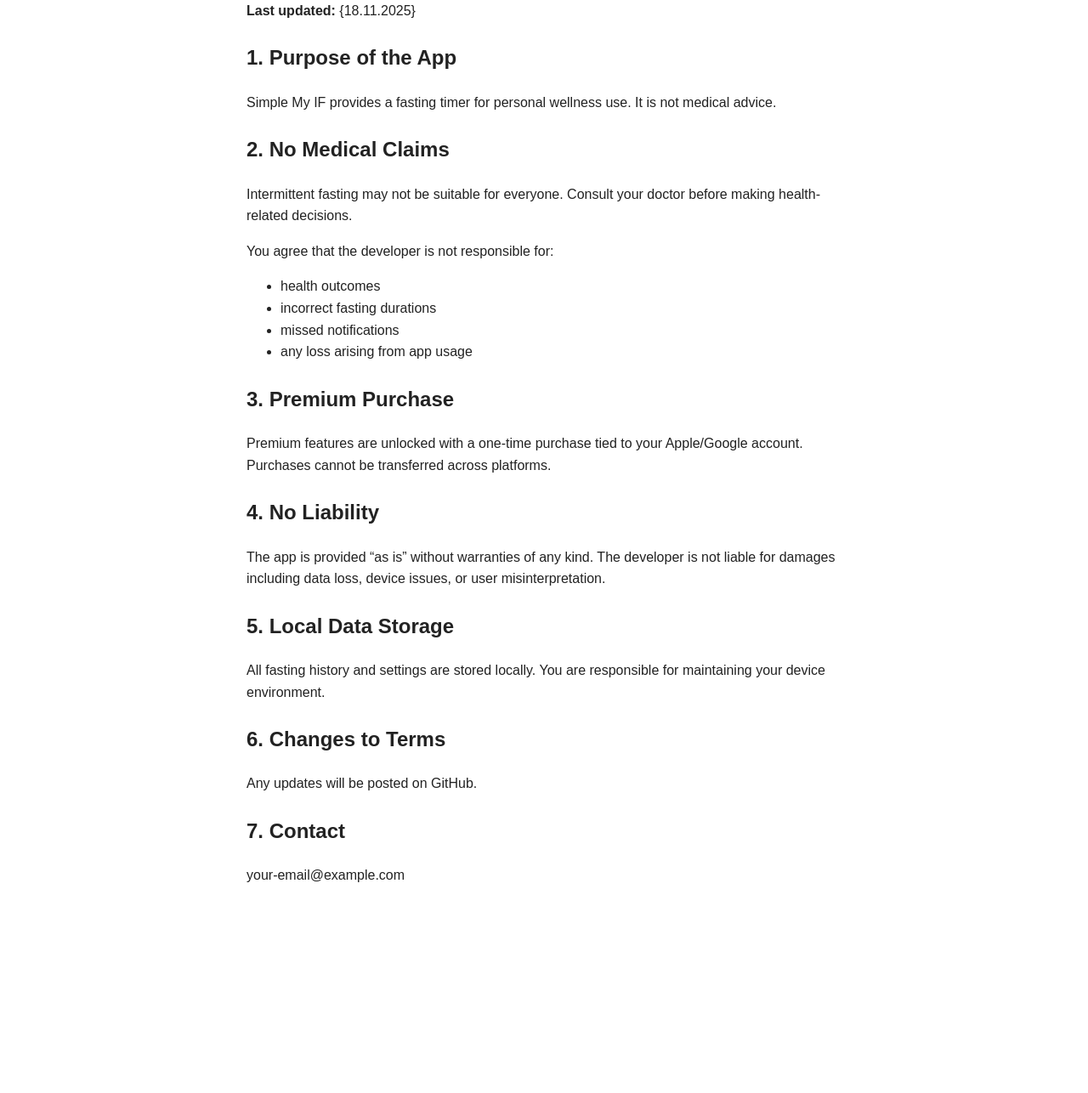
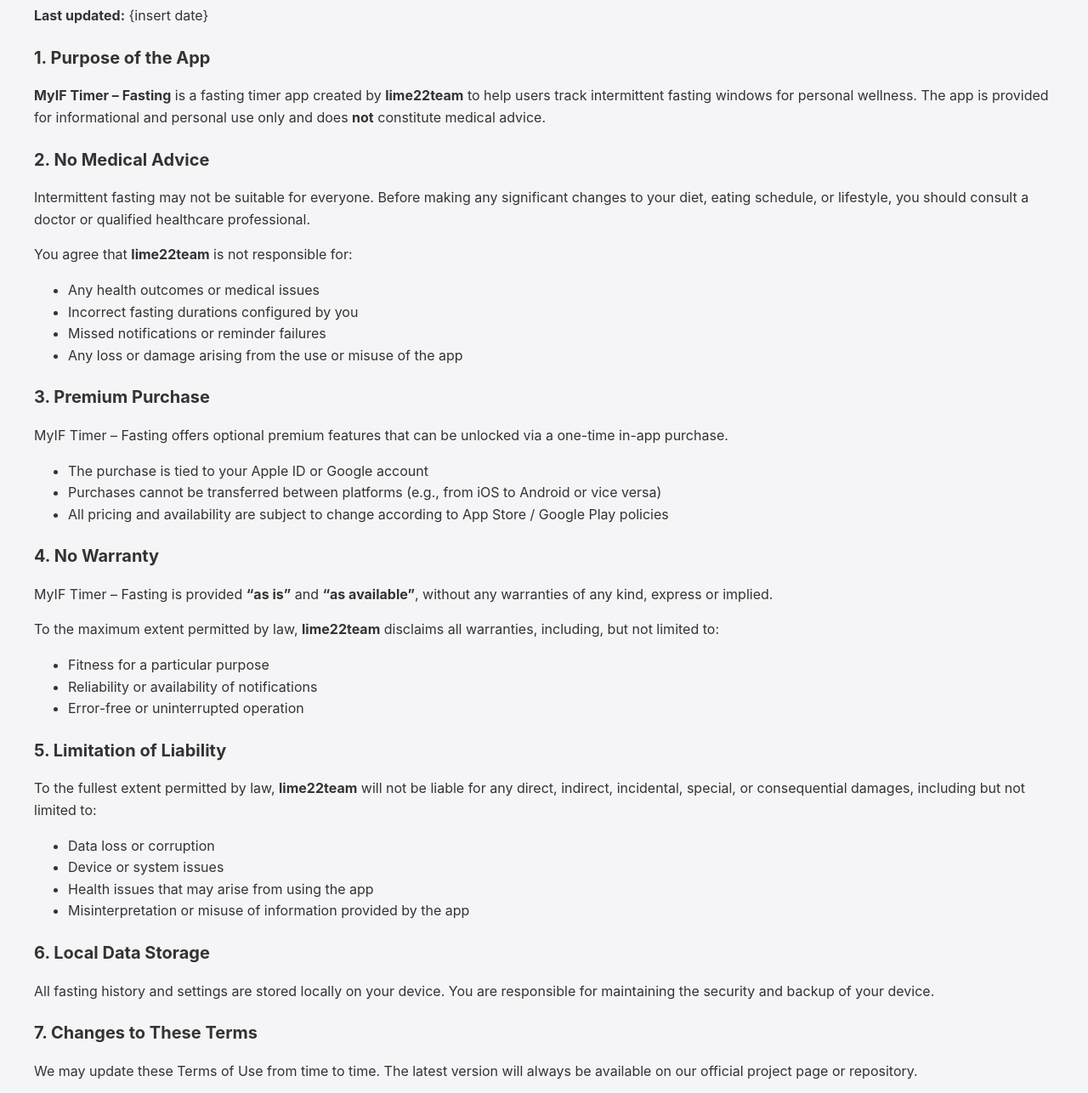
Before and after one commit to lime22team/Simple-My-If, a plain HTML site: page terms.html in a window 1280 px wide. Shown: the part 101-1387 px from the top of the page at 85% size. Before the commit the page ends 1184 px from the top, so only its background shows below. Drawn offline with Linux system fonts and the light colour scheme.

Commit message:
Revise Terms of Use for MyIF Timer app

```diff
--- a/terms.html
+++ b/terms.html
@@ -1,48 +1,80 @@
 <!DOCTYPE html>
 <html lang="en">
 <head>
-<meta charset="UTF-8">
-<title>Terms of Use – Simple My IF</title>
-<meta name="viewport" content="width=device-width, initial-scale=1">
-<style>
-  body { font-family: Arial, sans-serif; max-width: 700px; margin: 40px auto; padding: 0 20px; line-height: 1.6; color: #222; }
-  h1 { font-size: 28px; margin-bottom: 10px; }
-  h2 { margin-top: 24px; }
-</style>
+  <meta charset="UTF-8" />
+  <meta name="viewport" content="width=device-width, initial-scale=1.0" />
+  <title>Terms of Use – MyIF Timer – Fasting</title>
+  <style>
+    body {
+      font-family: -apple-system, BlinkMacSystemFont, "Segoe UI", Roboto, sans-serif;
+      background: #f5f5f7;
+      color: #333;
+      margin: 40px;
+      line-height: 1.6;
+    }
+    h1 {
+      font-size: 32px;
+      margin-bottom: 10px;
+    }
+    h2 {
+      margin-top: 20px;
+      font-size: 20px;
+    }
+  </style>
 </head>
 <body>
 
-<h1>Terms of Use – Simple My IF</h1>
-<p><strong>Last updated:</strong> {18.11.2025}</p>
+  <h1>Terms of Use – MyIF Timer – Fasting</h1>
+  <p><strong>Last updated:</strong> {insert date}</p>
 
-<h2>1. Purpose of the App</h2>
-<p>Simple My IF provides a fasting timer for personal wellness use. It is not medical advice.</p>
+  <h2>1. Purpose of the App</h2>
+  <p><strong>MyIF Timer – Fasting</strong> is a fasting timer app created by <strong>lime22team</strong> to help users track intermittent fasting windows for personal wellness. The app is provided for informational and personal use only and does <strong>not</strong> constitute medical advice.</p>
 
-<h2>2. No Medical Claims</h2>
-<p>Intermittent fasting may not be suitable for everyone. Consult your doctor before making health-related decisions.</p>
+  <h2>2. No Medical Advice</h2>
+  <p>Intermittent fasting may not be suitable for everyone. Before making any significant changes to your diet, eating schedule, or lifestyle, you should consult a doctor or qualified healthcare professional.</p>
+  <p>You agree that <strong>lime22team</strong> is not responsible for:</p>
+  <ul>
+    <li>Any health outcomes or medical issues</li>
+    <li>Incorrect fasting durations configured by you</li>
+    <li>Missed notifications or reminder failures</li>
+    <li>Any loss or damage arising from the use or misuse of the app</li>
+  </ul>
 
-<p>You agree that the developer is not responsible for:</p>
-<ul>
-  <li>health outcomes</li>
-  <li>incorrect fasting durations</li>
-  <li>missed notifications</li>
-  <li>any loss arising from app usage</li>
-</ul>
+  <h2>3. Premium Purchase</h2>
+  <p>MyIF Timer – Fasting offers optional premium features that can be unlocked via a one-time in-app purchase.</p>
+  <ul>
+    <li>The purchase is tied to your Apple ID or Google account</li>
+    <li>Purchases cannot be transferred between platforms (e.g., from iOS to Android or vice versa)</li>
+    <li>All pricing and availability are subject to change according to App Store / Google Play policies</li>
+  </ul>
 
-<h2>3. Premium Purchase</h2>
-<p>Premium features are unlocked with a one-time purchase tied to your Apple/Google account. Purchases cannot be transferred across platforms.</p>
+  <h2>4. No Warranty</h2>
+  <p>MyIF Timer – Fasting is provided <strong>“as is”</strong> and <strong>“as available”</strong>, without any warranties of any kind, express or implied.</p>
+  <p>To the maximum extent permitted by law, <strong>lime22team</strong> disclaims all warranties, including, but not limited to:</p>
+  <ul>
+    <li>Fitness for a particular purpose</li>
+    <li>Reliability or availability of notifications</li>
+    <li>Error-free or uninterrupted operation</li>
+  </ul>
 
-<h2>4. No Liability</h2>
-<p>The app is provided “as is” without warranties of any kind. The developer is not liable for damages including data loss, device issues, or user misinterpretation.</p>
+  <h2>5. Limitation of Liability</h2>
+  <p>To the fullest extent permitted by law, <strong>lime22team</strong> will not be liable for any direct, indirect, incidental, special, or consequential damages, including but not limited to:</p>
+  <ul>
+    <li>Data loss or corruption</li>
+    <li>Device or system issues</li>
+    <li>Health issues that may arise from using the app</li>
+    <li>Misinterpretation or misuse of information provided by the app</li>
+  </ul>
 
-<h2>5. Local Data Storage</h2>
-<p>All fasting history and settings are stored locally. You are responsible for maintaining your device environment.</p>
+  <h2>6. Local Data Storage</h2>
+  <p>All fasting history and settings are stored locally on your device. You are responsible for maintaining the security and backup of your device.</p>
 
-<h2>6. Changes to Terms</h2>
-<p>Any updates will be posted on GitHub.</p>
+  <h2>7. Changes to These Terms</h2>
+  <p>We may update these Terms of Use from time to time. The latest version will always be available on our official project page or repository.</p>
+  <p>By continuing to use MyIF Timer – Fasting after changes are made, you accept the updated terms.</p>
 
-<h2>7. Contact</h2>
-<p>your-email@example.com</p>
+  <h2>8. Contact</h2>
+  <p>If you have questions about these Terms of Use, please contact <strong>lime22team</strong> at: <strong>lime22team@gmail.com</strong></p>
 
 </body>
 </html>
```
